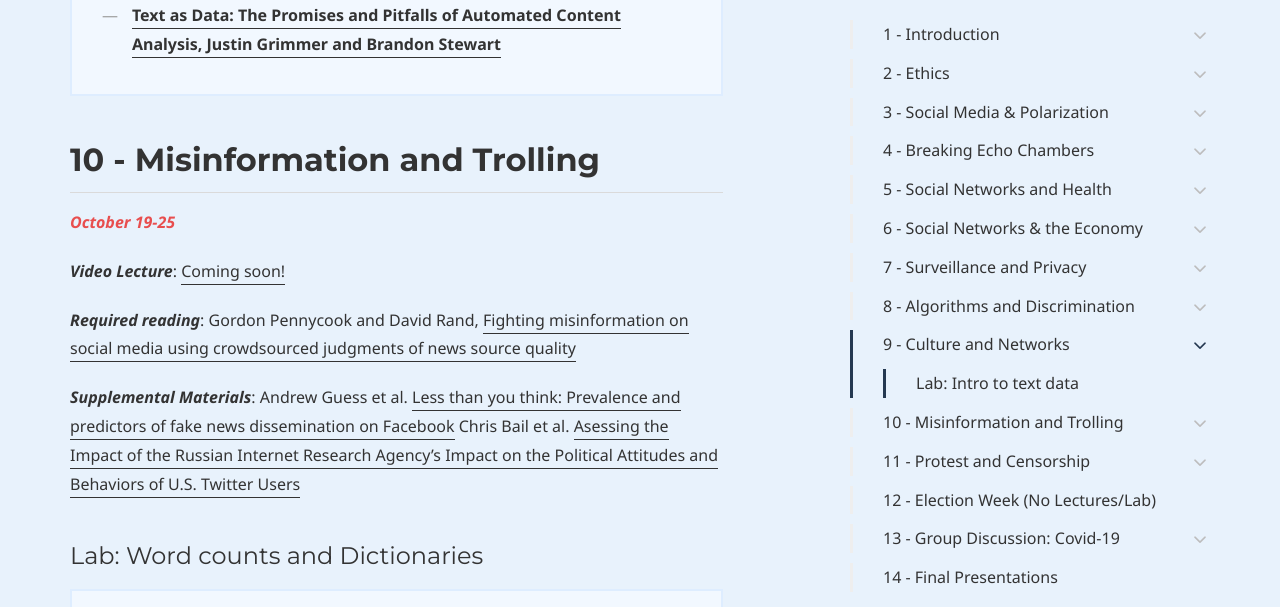
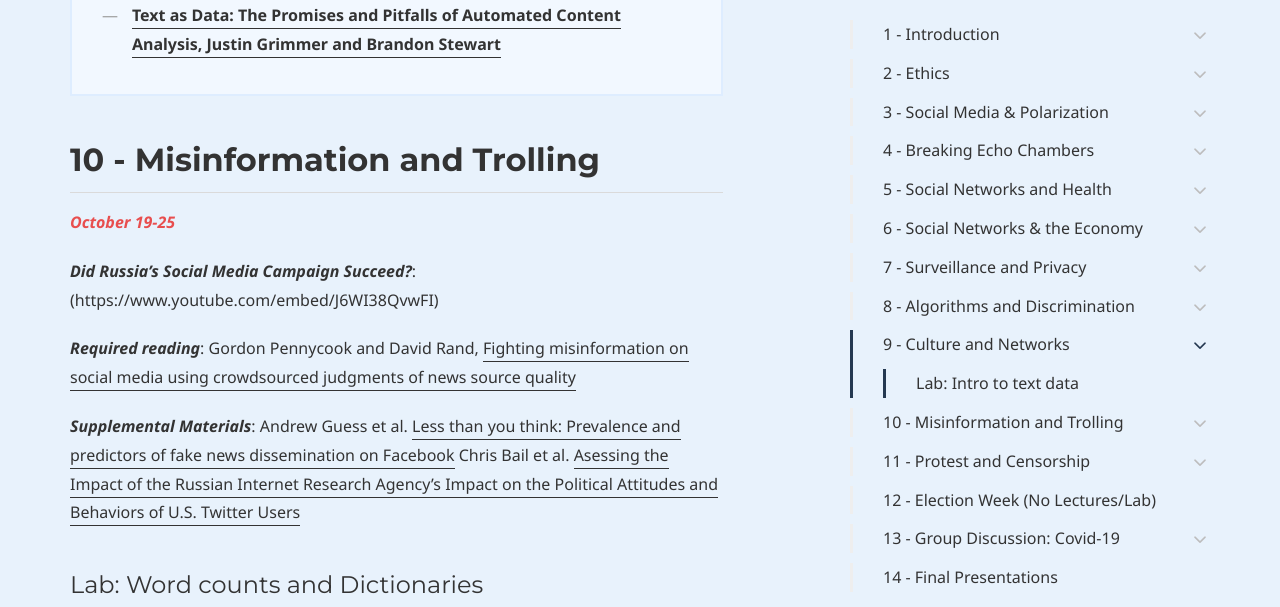
Before and after one commit to dssoc/dssoc.github.io, a Jekyll site: the page built from schedule.md, in a window 1280 px wide and 900 px high, scrolled down 14695 px, cut to the strip 0-607 px from the top of the window. Built offline with Jekyll 4.4.1, drawn with Linux system fonts in a browser that asks for light colours; some web fonts are replaced.

Commit message:
Update schedule.md

```diff
--- a/schedule.md
+++ b/schedule.md
@@ -465,7 +465,7 @@ For these excercises, you will need the following datasets:<br/>
 ## 10 - Misinformation and Trolling
 <b><i><font color="#E84E4E">October 19-25</font></i></b>
 
-***Video Lecture***: [Coming soon!](https://www.youtube.com/channel/UCqvvYami12pj3SYS2JIvzZg)
+***Did Russia's Social Media Campaign Succeed?***: (https://www.youtube.com/embed/J6WI38QvwFI)
 
 ***Required reading***:
 Gordon Pennycook and David Rand, [Fighting misinformation on social media using crowdsourced judgments of news source quality](https://www.pnas.org/content/116/7/2521)
```
